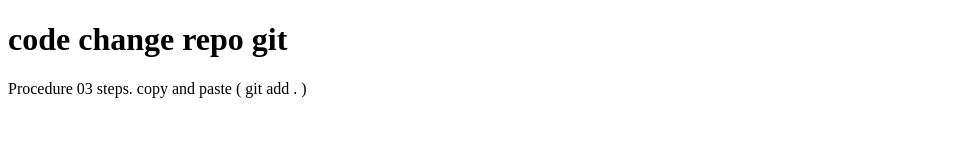
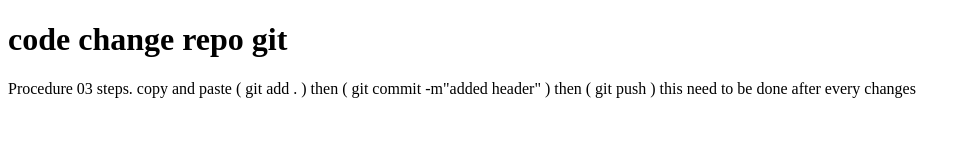
Before and after one commit to KaziHabiburRahmann/gitproject, a plain HTML site: page index.html in a window 1280 px wide. Shown: the whole page, without its empty margins (0-971 px from the left). Drawn offline with Linux system fonts and the light colour scheme.

Commit message:
para added

```diff
--- a/index.html
+++ b/index.html
@@ -11,6 +11,10 @@
     <h1>code change repo git</h1>
     <p>Procedure 03  steps.
         copy and paste ( git add . )
+        then ( git commit -m"added header" )
+        then ( git push )
+
+        this need to be done after every changes
     </p>
 </body>
 </html>
```
